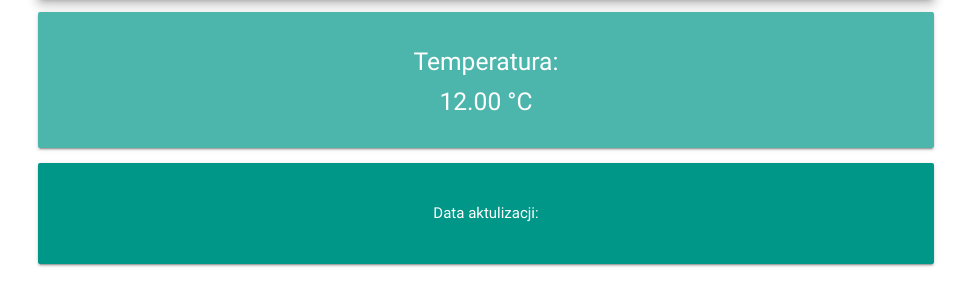
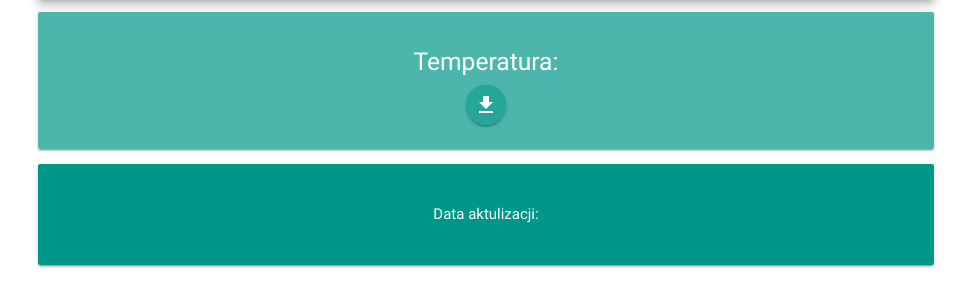
Before and after one commit to Lukier1/temperatura-pokoj, a website: page index.html in a window 1280 px wide. Shown: the part 127-434 px from the top of the page, without its empty margins (154-1125 px from the left). Drawn offline with nearby package versions, Linux system fonts and the light colour scheme; no server answers.

Commit message:
laoding indicator

```diff
--- a/index.html
+++ b/index.html
@@ -38,7 +38,10 @@
         </div>
         <div class="card-panel teal lighten-2 white-text">
             <h5 class="center-align">Temperatura:</h5>
-            <h5 class="center-align">{{temp | number : 2}} °C</h5>
+            <h5 ng-if="!loading" class="center-align">{{temp | number : 2}} °C</h5>
+            <div class="center-align">
+            <a ng-if="loading" class="btn btn-floating pulse"> <i class=" material-icons large">file_download</i> </a>
+            </div>
         </div>
     </div>
     <div class="container">
--- a/main.js
+++ b/main.js
@@ -2,6 +2,7 @@ angular.module('tempApp', [])
 .controller('TempCurrentController', function ($scope) {
     var self = this;
 
+    $scope.loading = true;
     $scope.temp = 12;
     // Initialize Firebase
     var config = {
@@ -22,6 +23,7 @@ angular.module('tempApp', [])
     lastTemperatureRef.on('value', function (snapshot) {
         console.log($scope.temp);
         $scope.$apply(function () {
+            $scope.loading = false;
             $scope.temp = snapshot.val().value;
             $scope.date = snapshot.val().date;
         });
```
